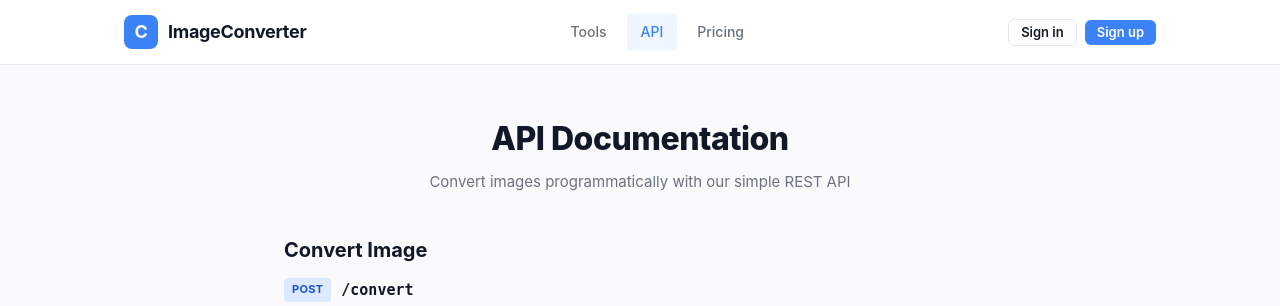
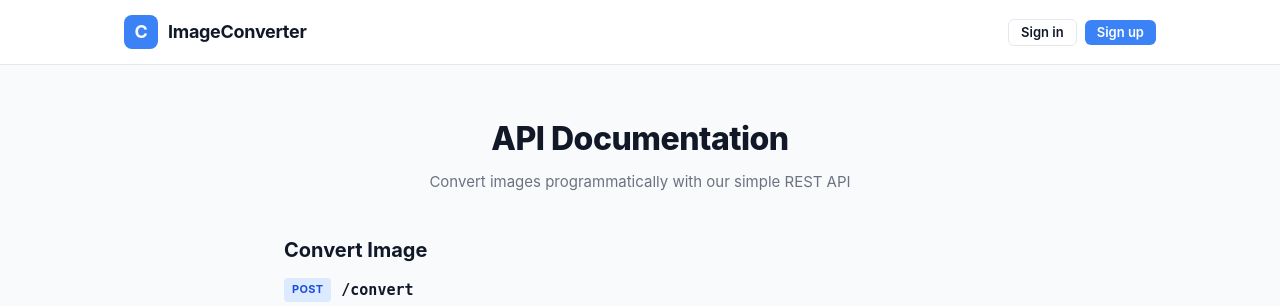
Before and after one commit to Haris-Ahmed83/ImageConverter, a Flask app: page /api in a window 1280 px wide. Shown: the top 306 px of the page. Run offline with Flask 3, Linux system fonts and the light colour scheme; some libraries are stand-ins or nearby versions.

Commit message:
Remove Tools/API/Pricing nav links

```diff
--- a/templates/base.html
+++ b/templates/base.html
@@ -17,9 +17,6 @@
                 <span>ImageConverter</span>
             </a>
             <nav class="header-nav">
-                <a href="/" {% if request.path == '/' %}class="active"{% endif %}>Tools</a>
-                <a href="/api" {% if request.path == '/api' %}class="active"{% endif %}>API</a>
-                <a href="/pricing" {% if request.path == '/pricing' %}class="active"{% endif %}>Pricing</a>
             </nav>
             <div class="header-actions">
                 <a href="/login" class="btn btn-outline btn-sm">Sign in</a>
```
